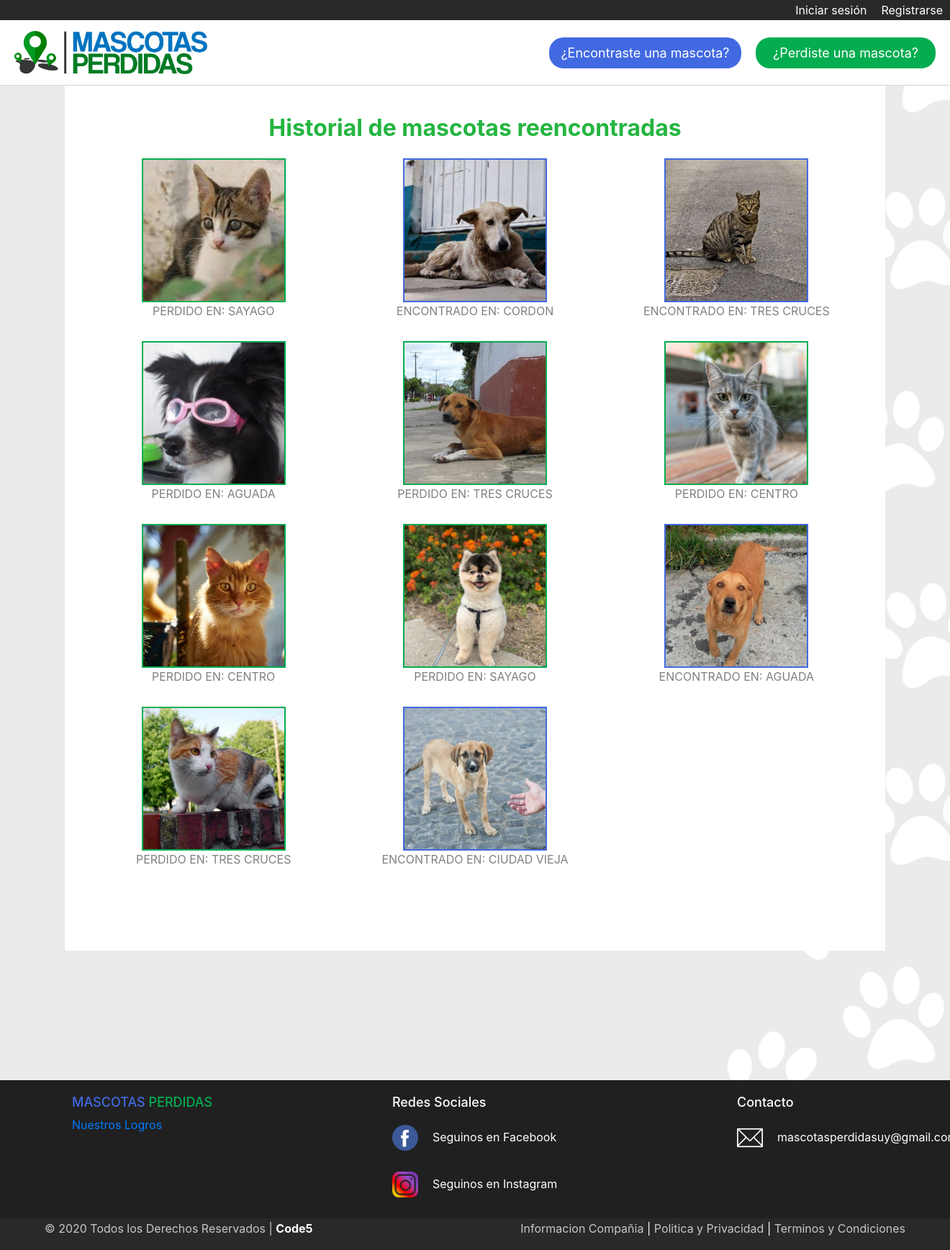
After one commit to Shadowpride/Mascotas-Perdidas.uy, a Django app: page /historial/ in a window 1320 px wide; the page is wider, and only the part inside the window is pictured. The commit adds this page. Shown: that part at 72% size. Run offline with Django 3.2, Linux system fonts and the light colour scheme; data comes from the database, SQL or seed files in the repository; parts of the project's set-up code (start-up, migrations or seed data) failed here and were passed over; some libraries are stand-ins or nearby versions.

Commit message:
historial

```diff
--- a/Mascotasperdidas/Mascotasperdidas/templates/base.html
+++ b/Mascotasperdidas/Mascotasperdidas/templates/base.html
@@ -76,11 +76,7 @@
                  <div class="columna_uno">
                      <h4><span style="color: royalblue;">MASCOTAS</span> <span style="color: rgb(3, 173, 80);">PERDIDAS</span></h4>
 
-                     <p>Entendemos que es muy importante llegar a la mayor cantidad de gente en el menor tiempo posible.
-                        Por eso decidimos crear una web dedicada a solucionar este problema, proporcionando una interfaz
-                        simple y amigable que permita crear anuncios rápidos, tanto a personas que perdieron su mascota
-                        como otras que las hayan encontrado.
-                        </p>
+                     <a href="{% url 'historial' %}"> Nuestros Logros</a>
 
                  </div>
 
--- /dev/null
+++ b/Mascotasperdidas/Mascotasperdidas/templates/historial.html
@@ -0,0 +1,41 @@
+{% extends 'base.html' %}
+
+
+
+{% block title %}
+    Historial
+{% endblock %}
+
+<section id="seccion_principal">
+    {% block contenido %}
+
+    <div class="white">
+        <div class="container" id="fh5co-features">
+            <div class="heading animate-box"><h2><b><span class="nav-brand">Historial de mascotas reencontradas</span></b></h2></div>
+            <div class="row">
+                {% for m in historial %}
+                    {% if m.imagen %}
+                    <div class="col-sm-4 animate-box">
+                        <div class="bordery">
+                            <figure id= "fotos">
+                                <a href="{% url 'ver_publicacion' m.id %}">
+
+                                    {% if m.estado == 'PERDIDO' %}
+                                        <img src="{{ m.imagen.url }}" alt="" class="imagenes_perdido">
+
+                                    {% else %}
+                                        <img src="{{ m.imagen.url }}" alt="" class="imagenes_encontrado">
+
+                                    {% endif %}
+                                </a>
+                                <figcaption class="features" aria-hidden="true">{{ m.estado }} EN: {{ m.barrio }}</figcaption>
+                            </figure>
+                        </div>
+                    </div>
+                    {% endif %}
+                {% endfor %}
+            </div>
+        </div>
+    </div>
+    {% endblock %}
+</section>
--- a/Mascotasperdidas/Mascotasperdidas/urls.py
+++ b/Mascotasperdidas/Mascotasperdidas/urls.py
@@ -1,7 +1,7 @@
 
 from django.contrib import admin
 from django.urls import path, include
-from .views import home, nuevo_ingreso_perdido, nuevo_ingreso_encontrado, Listado_publicaciones, Modificar_publicaciones, Eliminar_publicacion, Ver_publicacion, registro_usuario
+from .views import home, nuevo_ingreso_perdido, nuevo_ingreso_encontrado, Listado_publicaciones, Modificar_publicaciones, Eliminar_publicacion, Ver_publicacion, registro_usuario, historial
 
 # ------   PARA MANIPULAR IMAGENES   ------ #
 
@@ -22,6 +22,7 @@ urlpatterns = [
     path('eliminar_publicacion/<id>/', Eliminar_publicacion, name='eliminar_publicacion'),
     path('ver_publicacion/<id>/', Ver_publicacion, name='ver_publicacion'),
     path('registro/', registro_usuario, name='registro_usuario'),
+    path('historial/', historial, name='historial'),
 ]
 
 
--- a/Mascotasperdidas/Mascotasperdidas/views.py
+++ b/Mascotasperdidas/Mascotasperdidas/views.py
@@ -100,3 +100,10 @@ def registro_usuario(request):
             return redirect(to='home')
 
     return render(request, 'registration/registrar.html', data)
+
+def historial(request):
+    historial = MascotaPerdida.objects.order_by('-id')                      # <---- mostrar ultimos anuncios al principio
+    data = {
+        'historial':historial
+    }
+    return render(request, 'historial.html', data)
```
